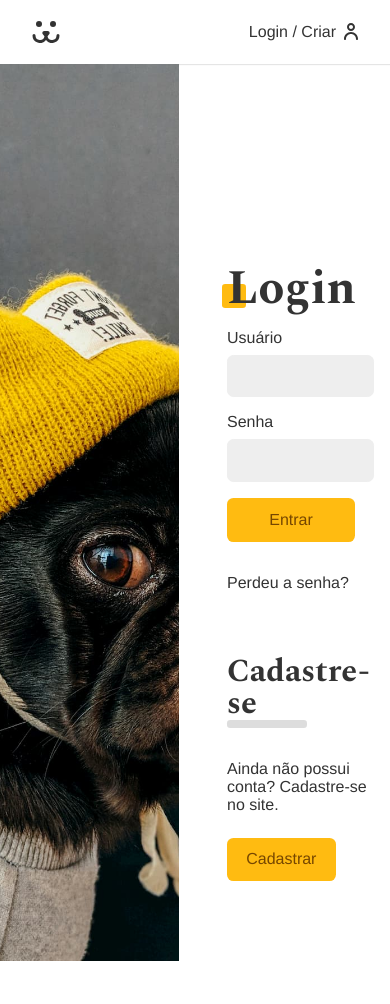
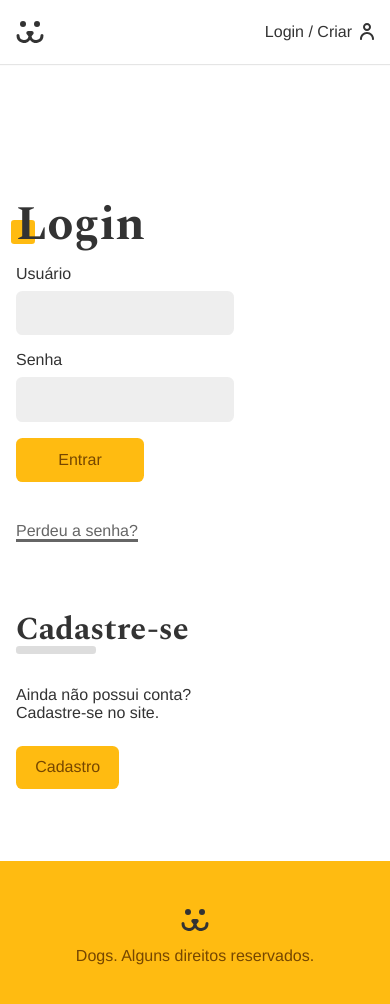
Before and after one commit to MatheusTG/dogs-next, a Next.js app: page /login in a window 390 px wide. Shown: the top 1004 px of the page. Before the commit the page ends 961 px from the top, so only its background shows below. Built offline with nearby package versions, Linux system fonts and the light colour scheme.

Commit message:
Login style (mobile) ans Footer component

```diff
--- a/src/app/layout.tsx
+++ b/src/app/layout.tsx
@@ -3,6 +3,7 @@ import { Inter } from "next/font/google";
 import "./globals.css";
 import Header from "@/components/Header";
 import { fontTitle } from "./fonts";
+import Footer from "@/components/Footer";
 
 const inter = Inter({ subsets: ["latin"] });
 
@@ -21,6 +22,7 @@ export default function RootLayout({
       <body className={fontTitle.variable}>
         <Header />
         {children}
+        <Footer />
       </body>
     </html>
   );
--- a/src/app/login/login.module.css
+++ b/src/app/login/login.module.css
@@ -12,18 +12,22 @@
 
 .loginContent {
   margin-top: 20vh;
+  max-width: 64%;
   padding: 1rem;
 }
 
 .form {
   display: grid;
   gap: 1rem;
-  margin-bottom: 2rem;
+  margin-bottom: 2.5rem;
 }
 
 .lostPassword {
-  display: block;
-  margin-bottom: 4rem;
+  display: inline-block;
+  margin-bottom: 4.5rem;
+  color: #666;
+  line-height: 1;
+  border-bottom: 3px solid #666;
 }
 
 .registerContainer p {
@@ -60,7 +64,7 @@
   box-sizing: border-box;
   transition: 0.1s;
   width: max-content;
-  margin-bottom: 4rem;
+  margin-bottom: 3.5rem;
 }
 
 .buttonRegister:hover,
@@ -73,3 +77,15 @@
   opacity: 0.5;
   cursor: wait;
 }
+
+@media (max-width: 40rem) {
+  .login {
+    grid-template-columns: 1fr;
+  }
+  .loginContent {
+    margin-top: 20vh;
+  }
+  .imagemDog {
+    display: none;
+  }
+}
--- a/src/app/login/page.tsx
+++ b/src/app/login/page.tsx
@@ -2,8 +2,8 @@
 
 import useForm from "@/hooks/useForm";
 import styles from "./login.module.css";
-import Input from "@/components/Input";
-import Button from "@/components/Button";
+import Input from "@/components/Form/Input";
+import Button from "@/components/Form/Button";
 
 export default function LoginPage() {
   const user = useForm("email");
@@ -24,7 +24,7 @@ export default function LoginPage() {
         <div className={styles.registerContainer}>
           <h2 className={styles.formSubtitle}>Cadastre-se</h2>
           <p>Ainda não possui conta? Cadastre-se no site.</p>
-          <a className={styles.buttonRegister}>Cadastrar</a>
+          <a className={styles.buttonRegister}>Cadastro</a>
         </div>
       </div>
     </main>
--- /dev/null
+++ b/src/components/Footer.module.css
@@ -0,0 +1,16 @@
+.footer {
+  background-color: #fb1;
+  padding: 3rem 1rem 0 1rem;
+  height: 10rem;
+  text-align: center;
+  color: #764701;
+}
+
+.footer img {
+  margin: auto;
+  color: #764701;
+}
+
+.footer p {
+  margin-top: 1rem;
+}
--- /dev/null
+++ b/src/components/Footer.tsx
@@ -0,0 +1,14 @@
+import Image from "next/image";
+import styles from "./Footer.module.css";
+
+export default function Footer() {
+  return (
+    <footer className={styles.footer}>
+      <div>
+        <Image src="/assets/dogs.svg" alt="Marca Dogs" width={28} height={22} />
+      </div>
+
+      <p>Dogs. Alguns direitos reservados.</p>
+    </footer>
+  );
+}
--- a/src/components/Input.module.css
+++ b/src/components/Form/Input.module.css
@@ -8,7 +8,7 @@
   padding: 0.8rem;
   border-radius: 0.4rem;
   width: 100%;
-  border: 1px solid #eee;
+  border: 2px solid #eee;
   background-color: #eee;
   transition: 0.2s;
 }
--- a/src/components/Header.module.css
+++ b/src/components/Header.module.css
@@ -1,6 +1,9 @@
 .header {
   padding: 0 1rem;
   box-shadow: 0 1px 1px rgba(0, 0, 0, 0.1);
+  position: fixed;
+  width: 100%;
+  background-color: #fff;
 }
 
 .header nav {
@@ -14,3 +17,9 @@
   display: flex;
   gap: 0.5rem;
 }
+
+@media (max-width: 40rem) {
+  .header {
+    padding: 0;
+  }
+}
```
Also changed, not shown: src/components/Form/Button.module.css (renamed from src/components/Button.module.css), src/components/Form/Button.tsx (renamed from src/components/Button.tsx), src/components/Form/Input.tsx (renamed from src/components/Input.tsx).
